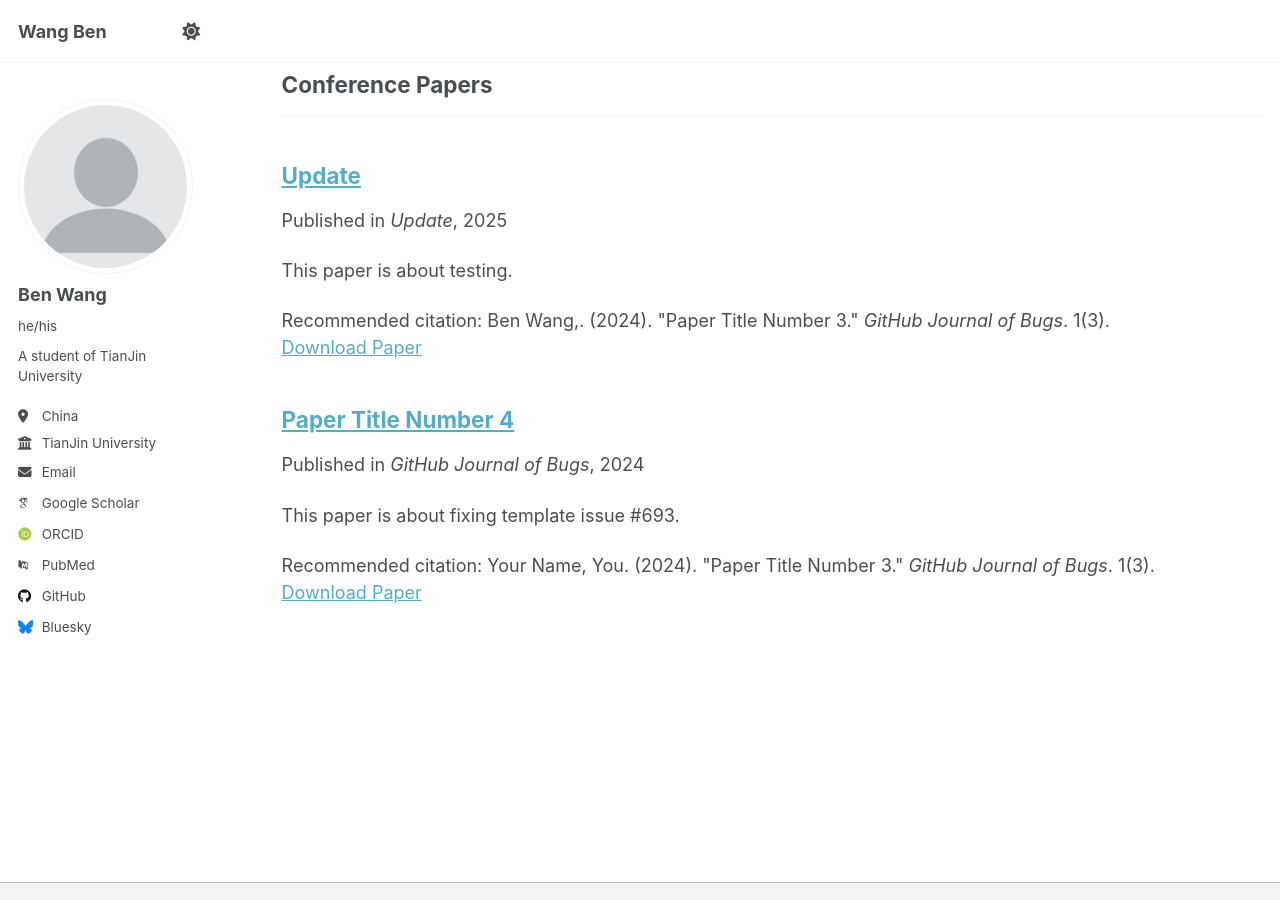
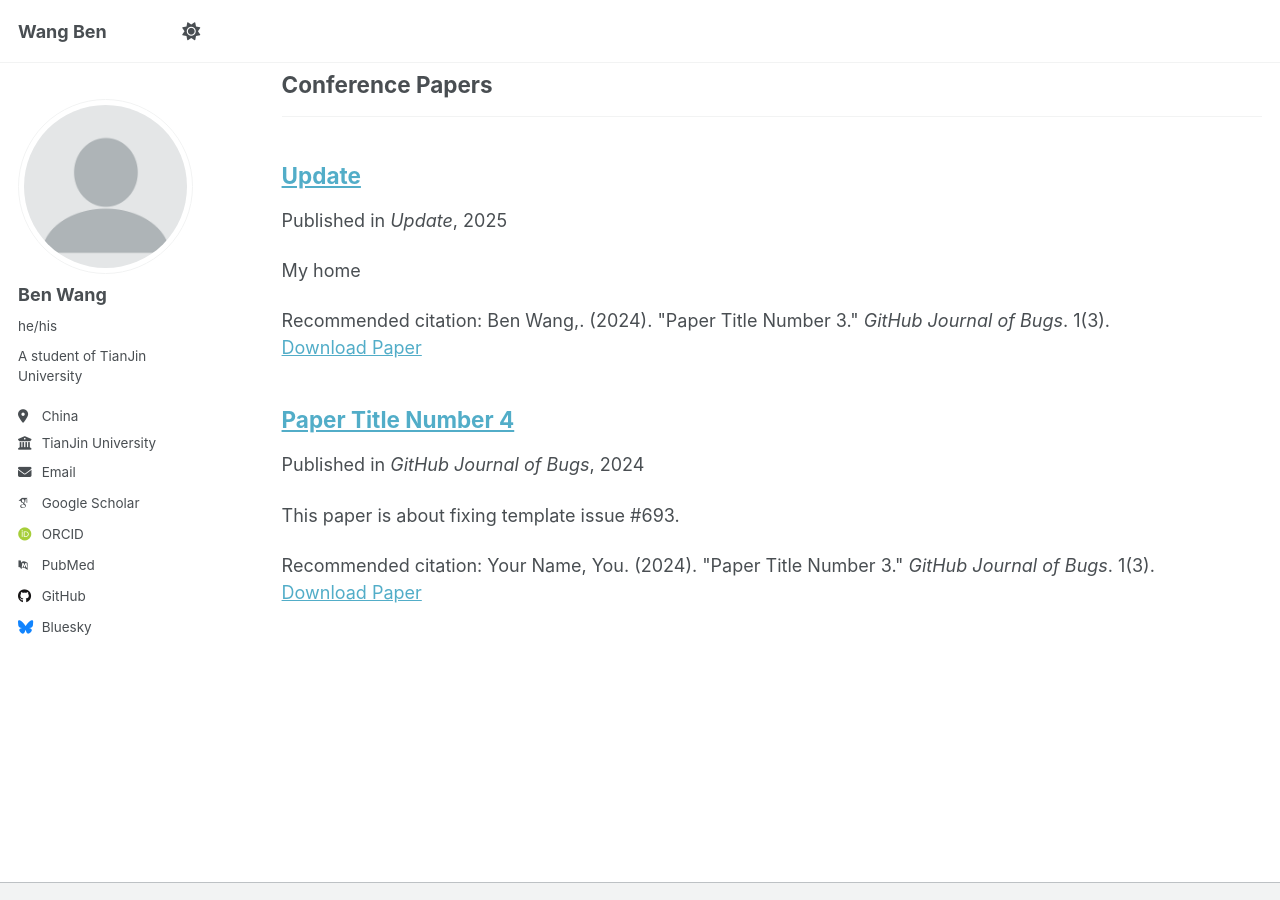
Before and after one commit to AnAppledog/AnAppledog.github.io, a Jekyll site: the page built from _pages/publications.html, in a window 1280 px wide and 900 px high, scrolled down 968 px. Built offline with Jekyll 4.4.1, drawn with Linux system fonts in a browser that asks for light colours; some web fonts are replaced; a script that is not in the unit is left out.

Commit message:
Update 2025-06-08-paper-title-number-5.md

```diff
--- a/_publications/2025-06-08-paper-title-number-5.md
+++ b/_publications/2025-06-08-paper-title-number-5.md
@@ -3,7 +3,7 @@ title: "Update"
 collection: publications
 category: conferences
 permalink: /publication/2025-07-25-Update
-excerpt: 'This paper is about testing.'
+excerpt: 'My home'
 date: 2025-07-25
 venue: 'Update'
 paperurl: 'http://academicpages.github.io/files/paper3.pdf'
```
